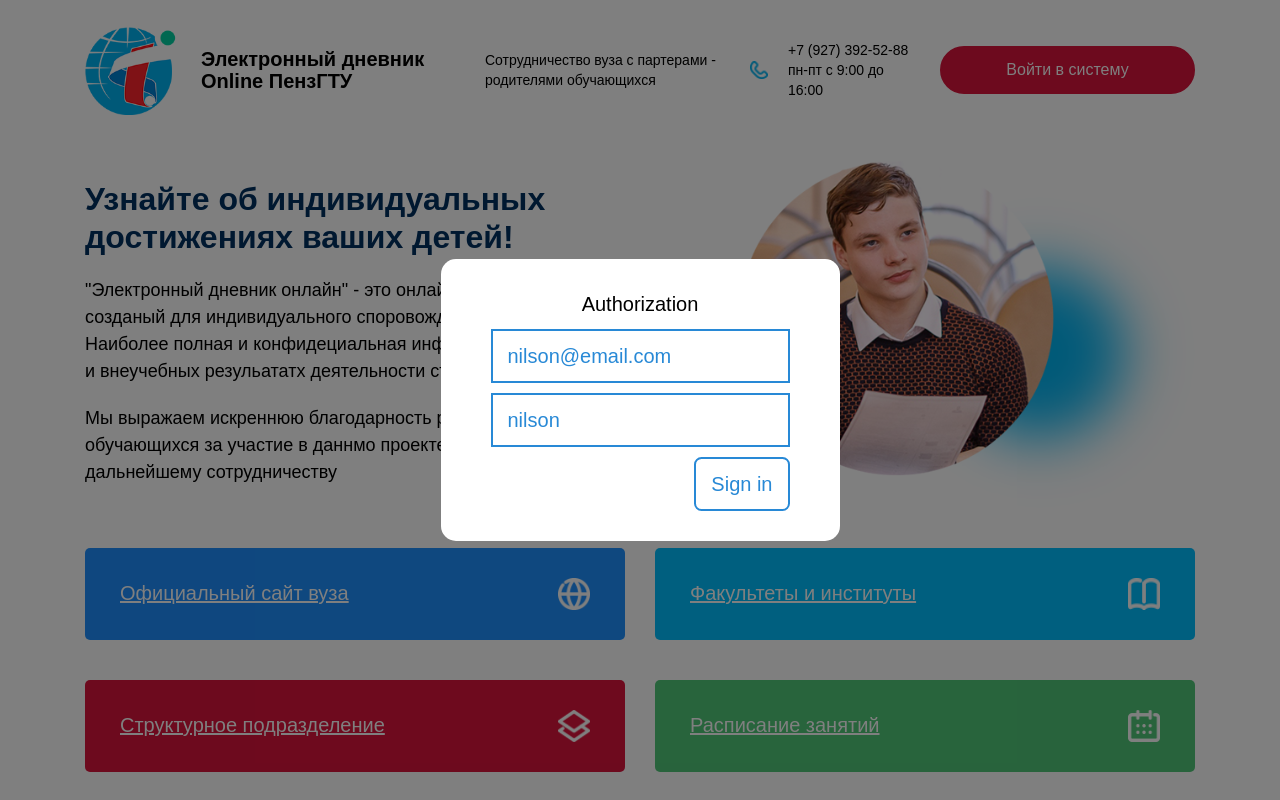
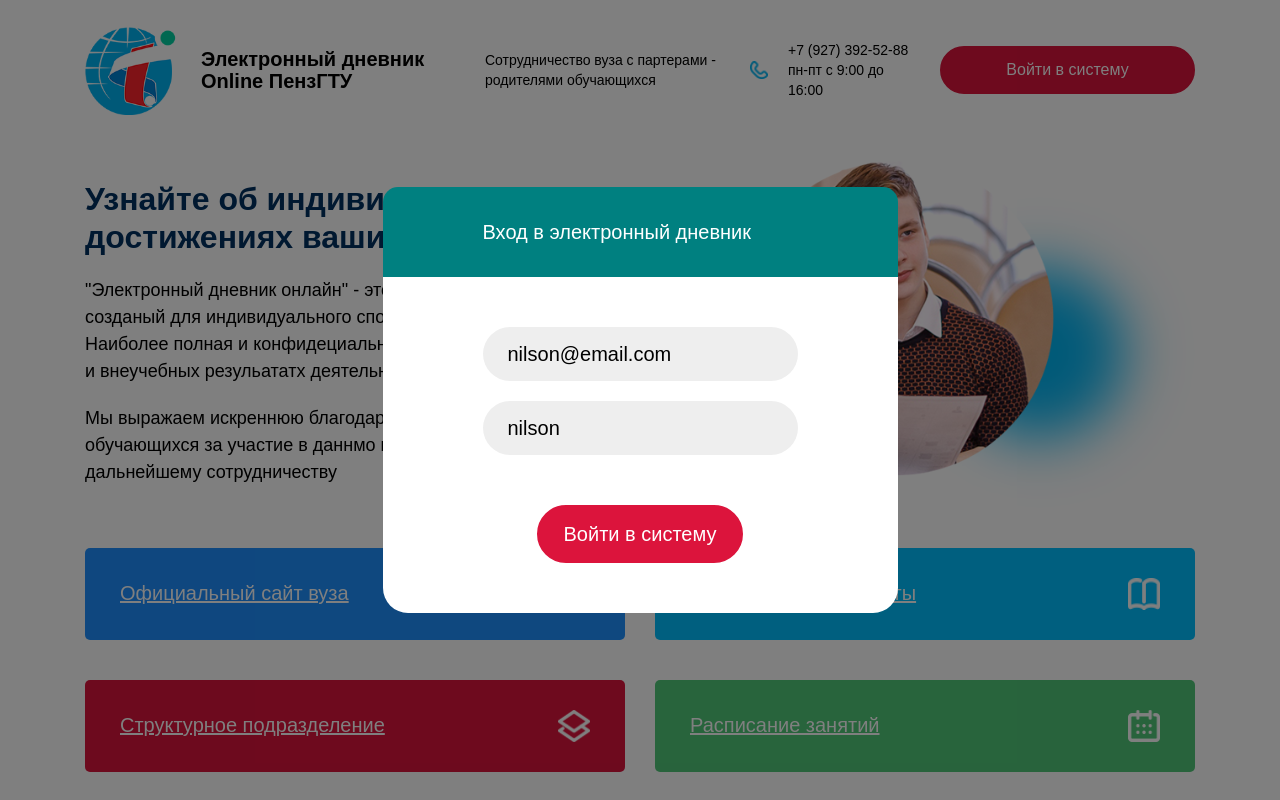
Before and after one commit to HaxxorArts/diary, a Vue app: page / in a window 1280 px wide. Both pictures are taken after a click on the button "Войти в систему". Built offline with nearby package versions, Linux system fonts and the light colour scheme.

Commit message:
dialog style

```diff
--- a/src/components/SignInForm.vue
+++ b/src/components/SignInForm.vue
@@ -1,9 +1,11 @@
 <template>
+    <div class="form__hat">
+        <label>Вход в электронный дневник</label>
+    </div>
     <form @submit.prevent class="form">
-        <MyLabel>Authorization</MyLabel>
-        <MyInput style="margin-top: 10px;" v-model="user.email" type="text" placeholder="Login" />
-        <MyInput style="margin-top: 10px;" v-model="user.password" type="text" placeholder="Password" />
-        <MyButton style="align-self: flex-end; margin-top: 10px;" @click="login">Sign in</MyButton>
+        <MyInput style="margin-top: 20px;" v-model="user.email" type="text" placeholder="Login" />
+        <MyInput style="margin-top: 20px;" v-model="user.password" type="text" placeholder="Password" />
+        <button class="MyFormbtn" @click="login">Войти в систему</button>
      </form>
 </template>
 
@@ -59,8 +61,27 @@ export default {
 .form {
     display: flex;
     flex-direction: column;
-    padding: 30px 50px;
-    border-radius: 15px;
+    padding: 30px 100px 50px 100px;
+    border-radius:0 0 15px 15px;
     align-items: center;
 }
+.MyFormbtn {
+    margin-top: 50px;
+    align-self: center;
+    padding: 12px 25px;
+    border-radius: 50px;
+    border: 2px solid crimson;
+    color: white;
+    background-color: crimson;
+}
+.MyFormbtn:hover {
+    border: 2px solid crimson;
+    color: crimson;
+    background-color: white;
+}
+.form__hat {
+    background-color: teal;
+    padding: 30px 100px;
+    border-radius: 15px 15px 0 0;
+}
 </style>
--- a/src/components/UI/MyDialog.vue
+++ b/src/components/UI/MyDialog.vue
@@ -36,6 +36,6 @@ export default {
 .dialog__content {
     margin: auto;
     background: white;
-    border-radius: 15px;
+    border-radius: 25px;
 }
 </style>
--- a/src/components/UI/MyInput.vue
+++ b/src/components/UI/MyInput.vue
@@ -19,17 +19,18 @@ export default {
 <style scoped>
 .input {
     width: 100%;
-    background: white;
-    color: #2889D6;
-    border: 2px solid #2889D6;
-    padding: 10px 15px;
+    background: #eee;
+    color: black;
+    padding: 12px 25px;
+    border-radius: 50px;
+    border: none;
 }
 .input:hover {
-    background: #2889D6;
-    color: white;
+    background: #ddd;
+    color: black;
 }
 .input:focus {
-    background: #2889D6;
-    color: white;
+    background: #ddd;
+    color: black;
 }
 </style>
```
